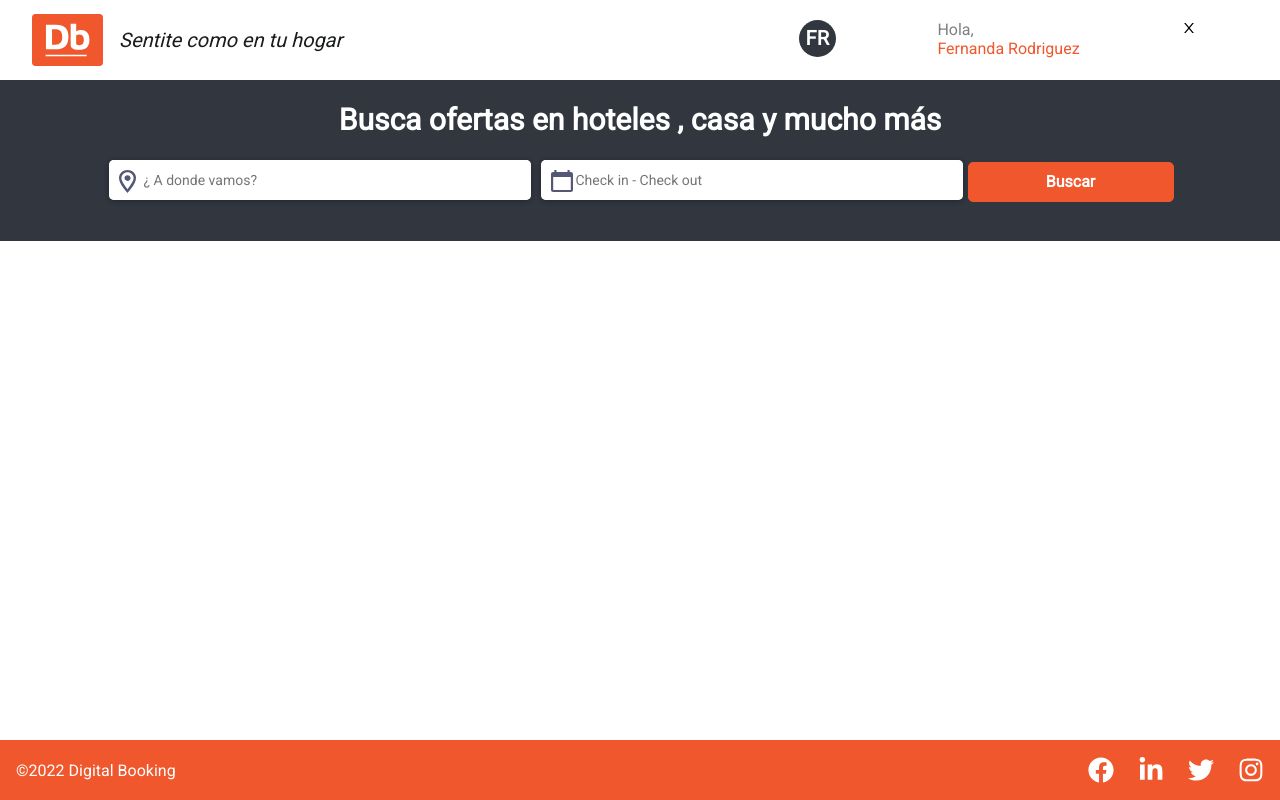
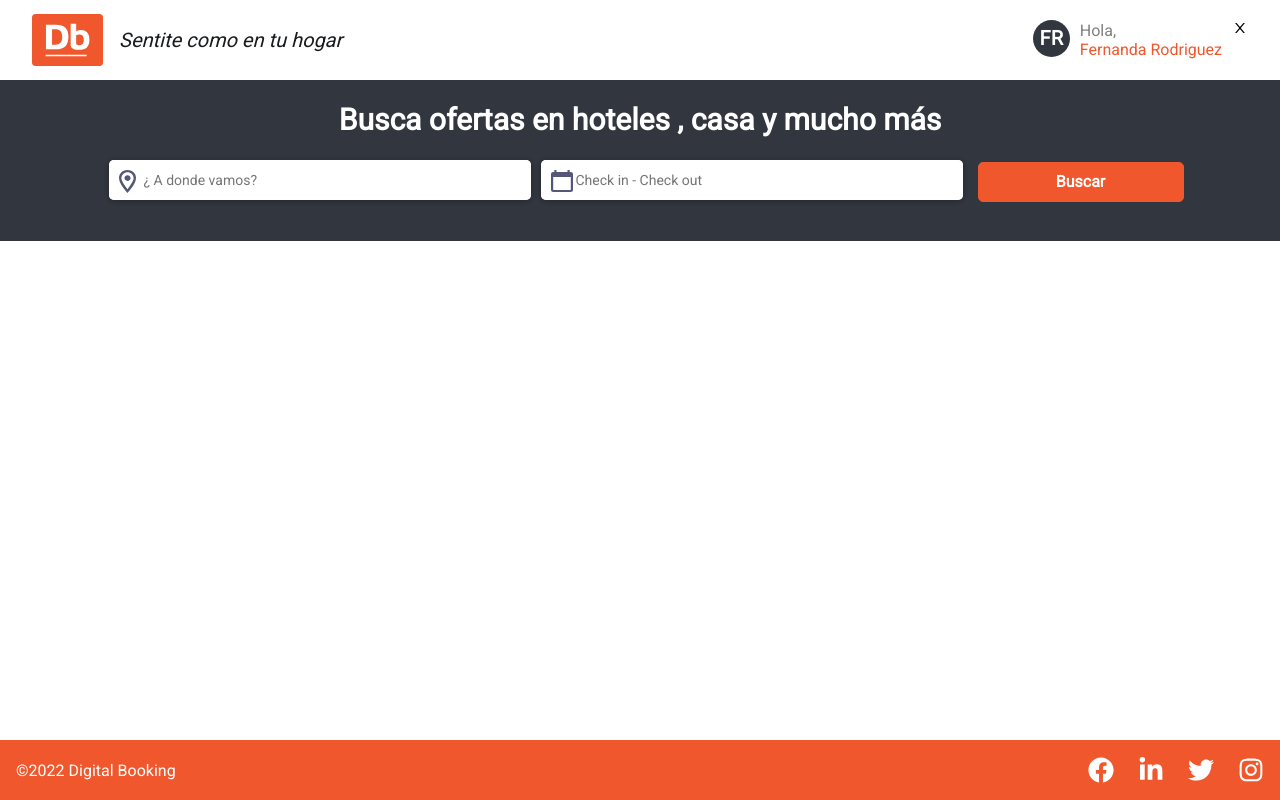
Before and after one commit to rodriguez02fer09/air-bnb, a React (Vite) app: page /home in a window 1280 px wide. Built offline with nearby package versions, Linux system fonts and the light colour scheme.

Commit message:
styles navbar

```diff
--- a/src/components/Avatar/Avatar.jsx
+++ b/src/components/Avatar/Avatar.jsx
@@ -30,9 +30,12 @@ const Avatar = () => {
         </>)
       :
         (<>
-          <Button  text="Ingresar" style="btn-light" size="btn_1" />
-          <Button  text="Crear cuenta" style="btn-light" size="btn_1" />
+        <div className="container_navbar_button">
+          <Button  text="Ingresar" style="light " size="btn_1" />
+          <Button  text="Crear cuenta" style="light" size="btn_1" />
+          </div>
         </>)
+
 
     }
 
--- a/src/components/Avatar/avatar.css
+++ b/src/components/Avatar/avatar.css
@@ -1,7 +1,14 @@
 .container_navbar_info {
-    width: 500px;
+    width: 300px;
     height: 40px;
     display: flex;
-    flex-direction: row;
-    justify-content: space-around;
+    flex-direction:row;
+    justify-content: end;
+
 }
+.container_navbar_button{
+    display: flex;
+
+
+
+}
--- a/src/components/Button/button.css
+++ b/src/components/Button/button.css
@@ -7,6 +7,7 @@
     display: flex;
     align-items: center;
     justify-content: center;
+    margin: 0px 10px;
 
 }
 
@@ -24,6 +25,7 @@
 .btn-light {
     background-color:var(--white);
     color:var(--primary-color);
+
 }
 .btn-light:hover {
     color: var(--white);
--- a/src/components/UserAvatar/useAvatar.css
+++ b/src/components/UserAvatar/useAvatar.css
@@ -1,3 +1,11 @@
+.navBar_Name{
+    margin:10px;
+    display: flex;
+    flex-direction:column;
+    justify-content: center;
+
+}
+
 .navBar_Name p{
     color: var(--gray);
 }
```
